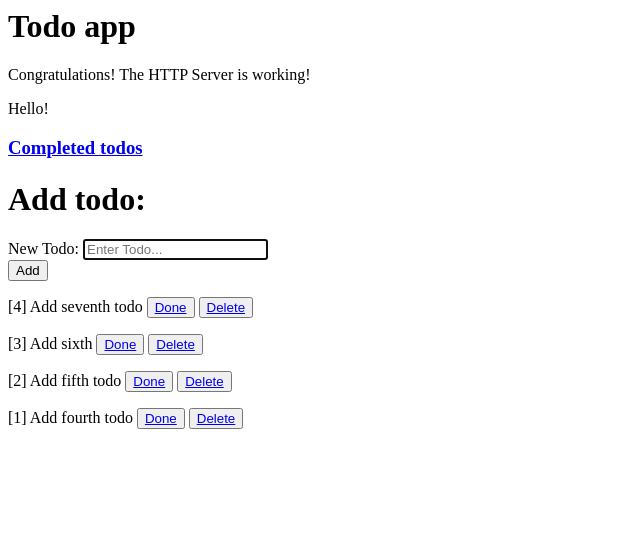
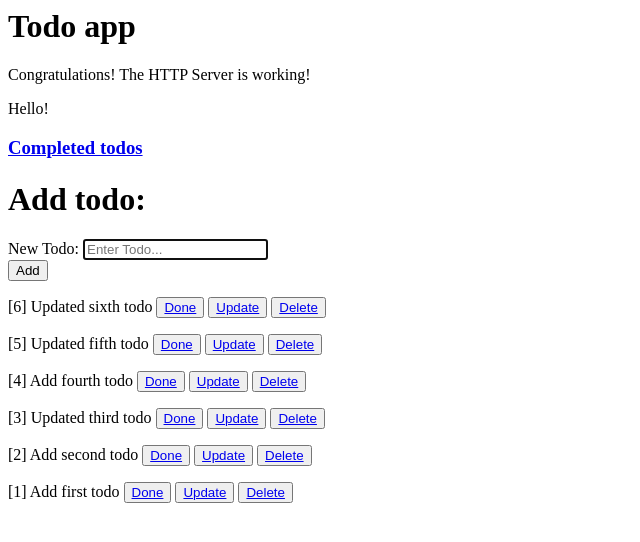
Before and after one commit to scallopy/todo_web, a Flask app: page / in a window 1280 px wide. Shown: the top 542 px of the page, without its empty margins (0-640 px from the left). Run offline with Flask 2, Linux system fonts and the light colour scheme.

Commit message:
Add a todo update feature

```diff
--- a/done.txt
+++ b/done.txt
@@ -1,3 +1,5 @@
 x 2021-11-23 Add first todo
 x 2021-11-23 Add second todo
 x 2021-11-23 Add third todo
+x 2021-11-24 Add fifth todo
+x 2021-11-24 Updated seventh todo
--- a/main.py
+++ b/main.py
@@ -55,6 +55,44 @@ def add():
     f.close()
     s = '"'+s+'"'
     print("Added todo: {}".format(s))
+    return redirect(url_for("home"))
+
+
+@app.route("/edit/<int:no>")
+def edit(no):
+    no = int(no)
+    nec()
+    with open("todo.txt", "r") as f:
+        lines = f.readlines()
+
+        for line in lines:
+            if line == d[no]:
+                print(line)
+                new_line = line
+        print(new_line)
+    return render_template("update.html", line=new_line, no=no)
+
+
+@app.route("/update/<int:no>", methods=["POST"])
+def update(no):
+    no = int(no)
+    nec()
+
+    with open("todo.txt", "r+") as f:
+        lines = f.readlines()
+        f.seek(0)
+
+        for i in lines:
+            if i != d[no]:
+                f.write(i)
+            else:
+                new_i = request.form.get("title")
+                f.write(new_i)
+                f.write("\n")
+                s = '"'+new_i+'"'
+                print("Updated todo: {} {} to {}".format(no, i, s))
+        f.truncate()
+
     return redirect(url_for("home"))
 
 
--- a/templates/index.html
+++ b/templates/index.html
@@ -20,6 +20,7 @@
         <p>{{ line[0] }}
         {{c}}
         <button><a href="/done/{{ line[1] }}">Done</a></button>
+        <button><a href="/edit/{{ line[1] }}">Update</a></button>
         <button><a href="/delete/{{ line[1] }}">Delete</a></button>
         </p>
         {% endfor %}
--- a/todo.txt
+++ b/todo.txt
@@ -1,4 +1,6 @@
+Add first todo
+Add second todo
+Updated third todo
 Add fourth todo
-Add fifth todo
-Add sixth
-Add seventh todo
+Updated fifth todo
+Updated sixth todo
```
Also changed, not shown: templates/update.html (added, +18 -0 lines).
